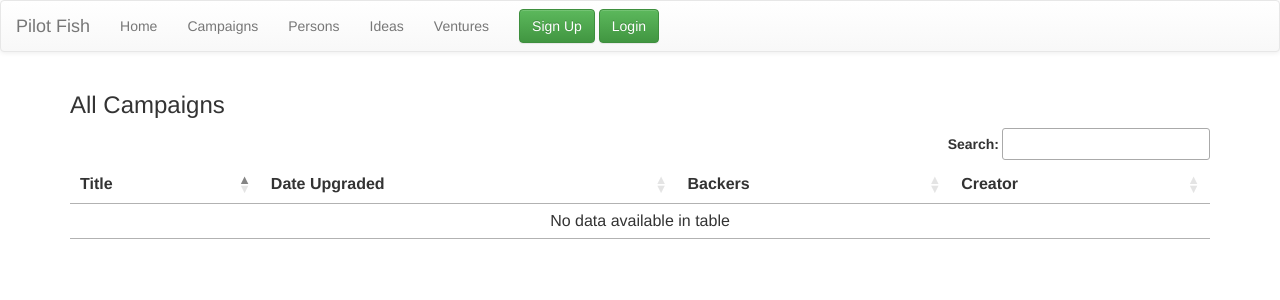
After one commit to BallisticSeaChicken/pilot_fish, a Flask app: page /ventures in a window 1280 px wide. The commit adds this page. Shown: the top 300 px of the page. Run offline with Flask 2, Linux system fonts and the light colour scheme; data that the repository does not hold is empty; some libraries are stand-ins or nearby versions.

Commit message:
Light Bootstrapping
Some light bootstrapping in addition to the first part of user
authentication

```diff
--- a/db_interface.py
+++ b/db_interface.py
@@ -20,6 +20,30 @@ class Person(Base):
 	Campaigns = relationship("Campaign", primaryjoin= "Campaign.Creator == Person.PersonID",  backref="Person")
 
 	ContributedTo = relationship("Contribution", primaryjoin= "Contribution.ContributorID == Person.PersonID", backref="Contributor")
+
+	Ventures = relationship("Venture", primaryjoin = "Venture.CreatorID == Person.PersonID", backref="Creator")
+
+	def is_authenticated(self):
+		return True
+
+	def is_active(self):
+		return True
+
+	def is_anonymous(self):
+		return False
+
+	def get_id(self):
+		return PersonID
+
+	def __repr__(self):
+		return '<User %r>' % (self.PersonID)
+
+class Venture(Base):
+	__tablename__ = 'Ventures'
+	Title = Column(String(20), primary_key = True)
+	ShortDesc = Column(String(300))
+	Backers = Column(Integer)
+	CreatorID = Column(Integer, ForeignKey('Persons.PersonID'))
 
 class Campaign(Base):
 	__tablename__ = 'Campaigns'
@@ -46,6 +70,20 @@ class Contribution(Base):
 	CampaignName = Column(String, ForeignKey('Campaigns.CampaignTitle'))
 	Contribution = Column(Integer)
 
+def get_ventures(title = None, creatorID = None):
+	session = Session()
+	ventures = session.query(Venture).options(joinedload(Venture.Creator))
+
+	if(title):
+		ventures = ventures.filter(Venture.Title == title).first()
+	elif(creatorID):
+		ventures = ventures.filter(Venture.CreatorID == creatorID).all()
+	else:
+		ventures = ventures.all()
+
+	session.close()
+
+	return ventures
 
 def get_contribution(id = None, contributor = None, campaign = None):
 	session = Session()
--- a/pilotfisher.py
+++ b/pilotfisher.py
@@ -1,14 +1,28 @@
 from flask import Flask, url_for, render_template, redirect
-from db_interface import Campaign, all_campaigns, get_campaign_by_title, Person, get_all_persons, get_person_by_id, get_contribution
+from flask.ext.login import LoginManager
+from db_interface import Campaign, all_campaigns, get_campaign_by_title, Person, get_all_persons, get_person_by_id, get_contribution, get_ventures
 
 app = Flask(__name__)
+app.secret_key = 'For Mother Russia'
+lm = LoginManager()
+lm.init_app(app)
+
+@lm.user_loader
+def load_user(PersonID):
+    return get_person_by_id(int(PersonID))
 
 @app.route("/")
 def redirect_home():
     return redirect(url_for('home'))
 
-@app.route("/home")
+@app.route("/ventures")
+def ventures_list():
+	ventures = get_ventures()
+	return render_template('all_ventures.html', ventures = ventures)
+
+@app.route("/home", methods=["GET", "POST"])
 def home():
+
 	return render_template('home.html')
 
 @app.route("/campaigns/")
--- /dev/null
+++ b/templates/all_ventures.html
@@ -0,0 +1,42 @@
+{% extends "base.html" %}
+
+{% block content %}
+<h3>All Campaigns</h3>
+<table id="all_ventures">
+	<thead>
+	<tr>
+		<th align="left">Title</th>
+		<th align="left">Date Upgraded</th>
+		<th align="left">Backers</th>
+		<th align="left">Creator</th>
+	</tr>
+	</thead>
+
+	<tbody>
+	{% for instance in ventures %}
+	<tr>
+		<td><a href="/ventures/{{instance.Title|urlencode()}}">{{instance.Title}}</a></td>
+		<td>{{instance.DatePosted}}</td>
+		<td>{{instance.Backers}}</td>
+		<td><a href="/persons/{{instance.Creator.PersonID|urlencode()}}">{{instance.Creator.FirstName}} {{instance.Creator.LastName}}</d></td>
+	</tr>
+	{% endfor %}
+	</tbody>
+</table>
+
+<script type="text/javascript">
+$(document).ready(function() {
+	$('#all_ventures').dataTable({
+		"info": false,
+		"paging": false,
+		"aoColumns": [
+			null,
+			null,
+			{ "bSearchable": false },
+			null
+		]
+	});
+} );
+</script>
+
+{% endblock %}
--- a/templates/base.html
+++ b/templates/base.html
@@ -15,15 +15,84 @@
 
 		<!-- Latest compiled and minified JavaScript -->
 		<script src="//netdna.bootstrapcdn.com/bootstrap/3.1.1/js/bootstrap.min.js"></script>
+		<script type = "text/javascript">
+		$(document).ready (function() {
+			$( "#signUp" ).dialog({
+				width: 'auto',
+				autoOpen: false,
+				modal: true
+			});
+
+			$( "#openSignUp" ).button().click(function() {
+				$( "#signUp" ).dialog( "open" );
+			});
+
+			$( "#logIn" ).dialog({
+				width: 'auto',
+				autoOpen: false,
+				modal: true
+			});
+
+			$( "#openLogIn" ).button().click(function() {
+				$( "#logIn" ).dialog( "open" );
+			});
+		});
+		</script>
 	</head>
 	<body>
-    <div>Pilot Fish: <a href="/home">Home</a>
-		<a href="/campaigns">Campaigns</a>
-		<a href="/persons">Persons</a>
-		<a href="/ideas">Ideas</a>
-		<a href="/ventures">Ventures</a>
+		<div class="navbar navbar-default" role="navigation">
+			<div class = "container-fluid">
+				<div>
+					<a class="navbar-brand" href="#">Pilot Fish</a>
+					<ul class="nav navbar-nav">
+						<li><a href="/home">Home</a></li>
+						<li><a href="/campaigns">Campaigns</a></li>
+						<li><a href="/persons">Persons</a></li>
+						<li><a href="/ideas">Ideas</a></li>
+						<li><a href="/ventures">Ventures</a></li>
+						<form class="navbar-form navbar-right" role="form">
+							<button id="openSignUp" class="btn btn-success">Sign Up</button></li>
+							<button id="openLogIn" class="btn btn-success">Login</button></li>
+						</form>
+					</ul>
 				</div>
-    <hr>
+			</div>
+		</div>
+		<div class = "container">
 			{% block content %}{% endblock %}
+		</div>
+		<div id = "signUp" class = "credentials" title = "Create a new user">
+			<form method = "post" >
+				<p>
+					UserID:<input type = "text" name = "newUserName" id = "newUserName" />
+					Password:<input type = "password" name = "newPassword" id = "newPassword" />
+				</p>
+				<p>
+					First Name:<input type = "text" name = "newFirstName" id = "newFirstName" />
+					Last Name:<input type = "text" name = "newLastName" id = "newLastName" />
+				</p>
+				<p>
+					Department:<input type = "text" name = "newUserDepartment" id = "newUserDepartment" />
+					Position:<input type = "text" name = "newUserPosition" id = "newUserPosition" />
+					Office:<input type = "text" name = "newUserOffice" id = "newUserOffice" />
+				</P>
+				<p>
+					Skills:<input type = "text" name = "newSkill1" id = "newSkill1" /> <input type = "text" name = "newSkill2" id = "newSkill2" /> <input type = "text" name = "newSkill3" id = "newSkill3" />
+				</p>
+				<p>
+					Interests:<input type = "text" name = "newInterest1" id = "newInterest1" /> <input type = "text" name = "newInterest2" id = "newInterest2" />
+				</p>
+				<p>
+					Email:<input type = "text" name = "newUserEmail" id = "newUserEmail" />
+					Phone Number:<input type = "text" name = "newUserPhone" id = "newUserPhone" />
+				</p>
+			</form>
+		</div>
+		<div id = "logIn" class = "credentials" title = "Welcome back to Pilot Fish">
+			<form method = "post" >
+				UserID:<input type = "text" name = "newUserName" id = "newUserName" />
+				Password:<input type = "password" name = "newPassword" id = "newPassword" />
+			</form>
+		</div>
 	</body>
 </html>
```
Also changed, not shown: 1 other file. Lines whose indentation alone changed are shown as unchanged.
